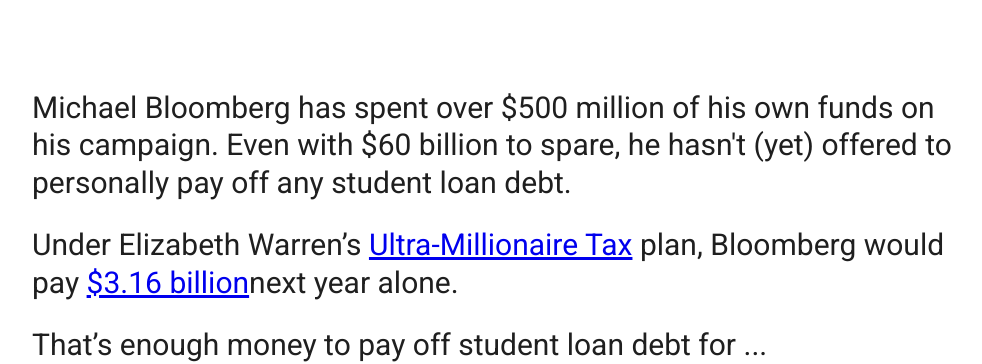
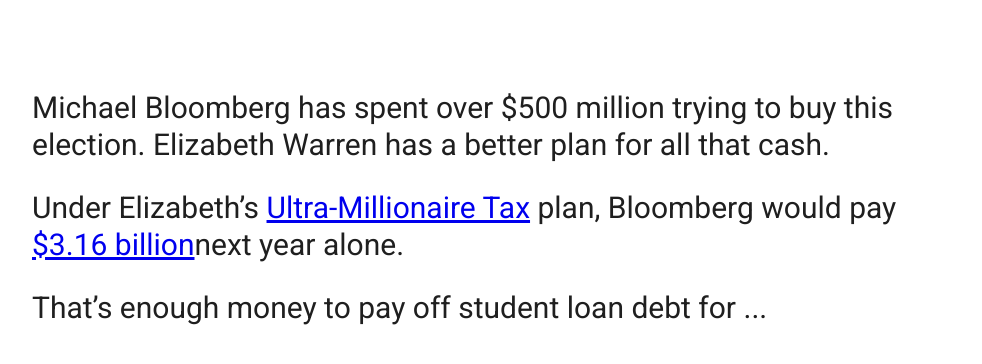
Before and after one commit to techforwarren/two-cent-stories, a React (Create React App) app: page / in a window 1280 px wide. Shown: the top 364 px of the page, without its empty margins (144-1126 px from the left). Built offline with nearby package versions, Linux system fonts and the light colour scheme; no server answers.

Commit message:
Update App.js

```diff
--- a/src/App.js
+++ b/src/App.js
@@ -32,8 +32,8 @@
         <div className="App-container">
           <div className="App-section">
             <title>How Elizabeth Warren Would Make Bloomberg Pay Your Student Loans</title>
-            <h2 className="text-lg">Michael Bloomberg has spent over $500 million of his own funds on his campaign. Even with $60 billion to spare, he hasn't (yet) offered to personally pay off any student loan debt.</h2>
-   <h2 className="text-lg">Under Elizabeth Warren’s <a href="https://elizabethwarren.com/plans/ultra-millionaire-tax">Ultra-Millionaire Tax</a> plan, Bloomberg would pay <a href="https://elizabethwarren.com/calculator/ultra-millionaire-tax">$3.16 billion</a>next year alone.</h2>
+            <h2 className="text-lg">Michael Bloomberg has spent over $500 million trying to buy this election. Elizabeth Warren has a better plan for all that cash.</h2>
+   <h2 className="text-lg">Under Elizabeth’s <a href="https://elizabethwarren.com/plans/ultra-millionaire-tax">Ultra-Millionaire Tax</a> plan, Bloomberg would pay <a href="https://elizabethwarren.com/calculator/ultra-millionaire-tax">$3.16 billion</a>next year alone.</h2>
             <h2 className="text-lg">That’s enough money to pay off student loan debt for ...</h2>
           </div>
         </div>
```
